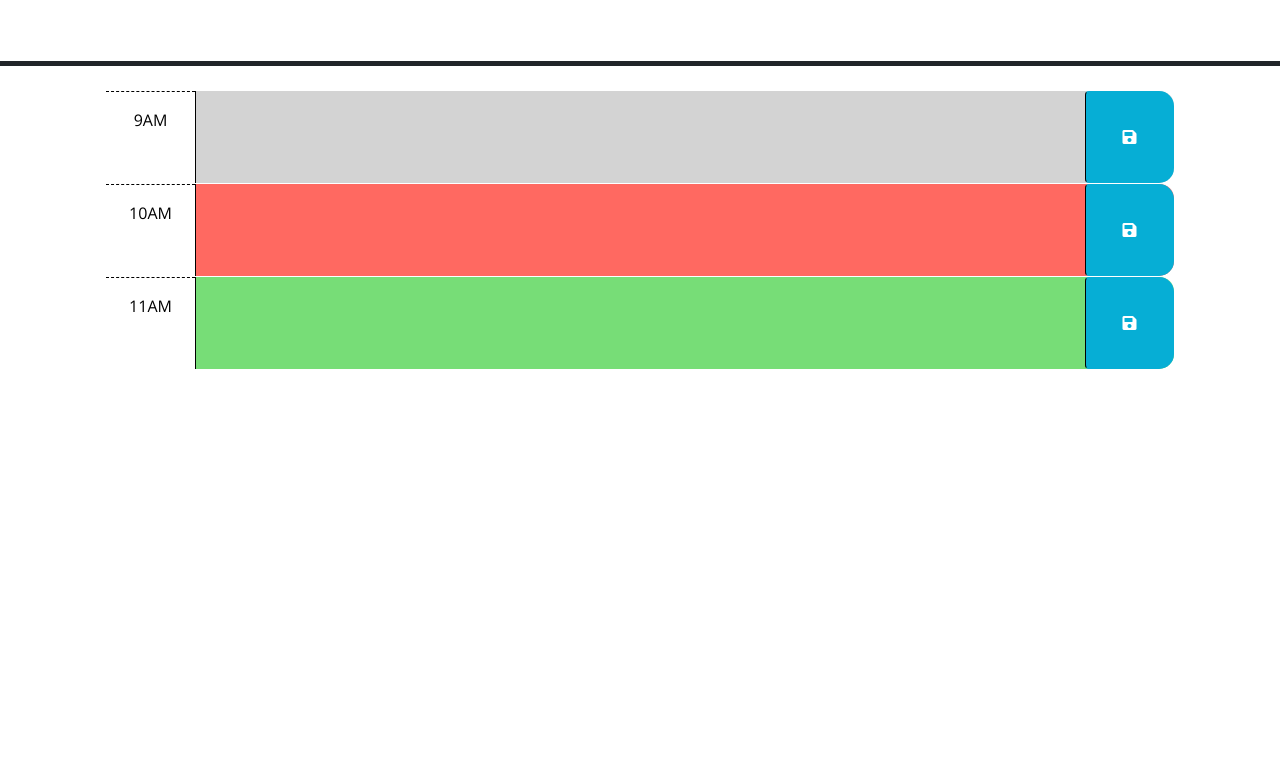
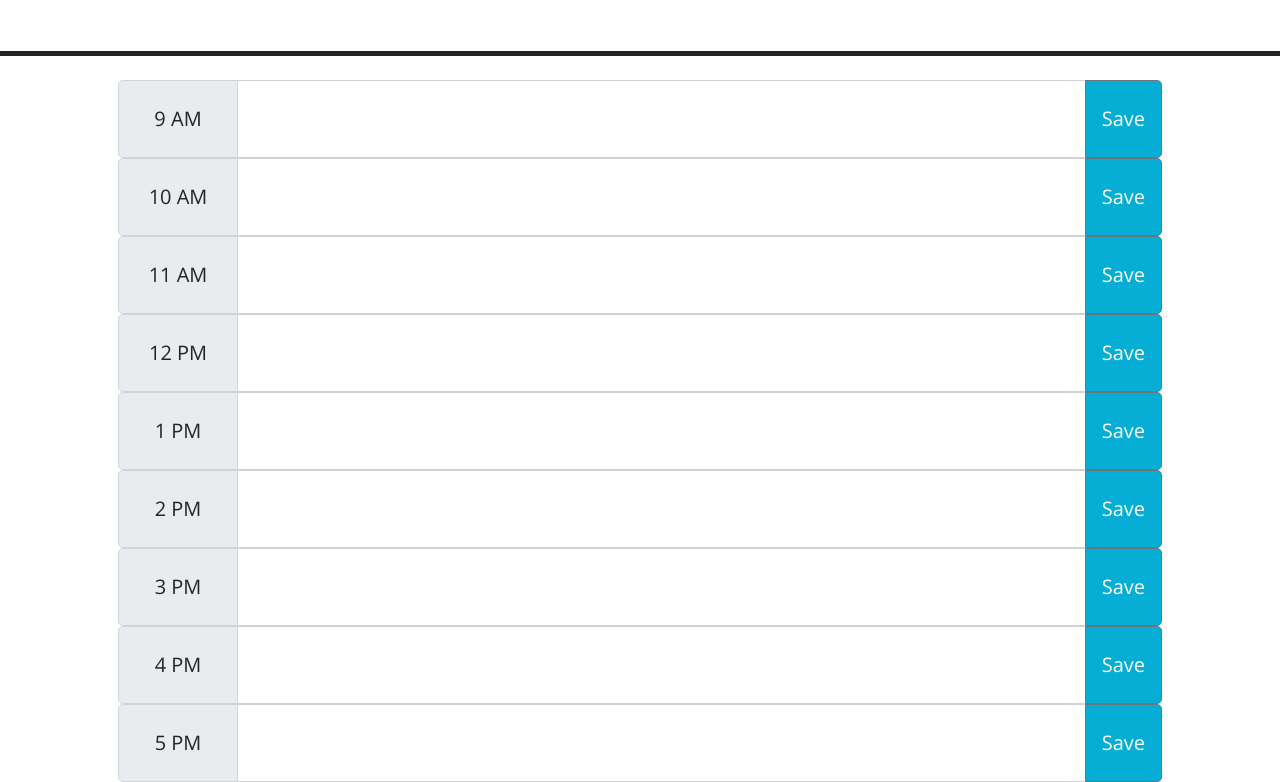
Before and after one commit to Airen22/Bootcamp-Challenge5-Scheduler, a plain HTML site: page index.html in a window 1280 px wide. Shown: the part 166-948 px from the top of the page. Before the commit the page ends 800 px from the top, so only its background shows below. Drawn offline with nearby package versions, Linux system fonts and the light colour scheme.

Commit message:
added all timeslots and formatted labels and btns

```diff
--- a/assets/css/style.css
+++ b/assets/css/style.css
@@ -3,15 +3,26 @@ body {
   font-size: 16px;
 }
 
-textarea {
+/* textarea {
   background: transparent;
   border: none;
   resize: none;
   color: #000000;
   border-left: 1px solid black;
   padding: 10px;
+} */
+
+.time-label {
+width: 6em;
+justify-content: center;
+line-height: 3;
+
 }
 
+.save-btn {
+  background-color: #06aed5;
+  color: white;
+}
 .description {
   white-space: pre-wrap;
 }
--- a/assets/js/script.js
+++ b/assets/js/script.js
@@ -1,6 +1,7 @@
 // Wrap all code that interacts with the DOM in a call to jQuery to ensure that
 // the code isn't run until the browser has finished rendering all the elements
 // in the html.
+var timeDisplayEl = $('#time-display');
 $(function () {
   // TODO: Add a listener for click events on the save button. This code should
   // use the id in the containing time-block as a key to save the user input in
@@ -9,6 +10,10 @@ $(function () {
   // time-block containing the button that was clicked? How might the id be
   // useful when saving the description in local storage?
   //
+  function displayTime() {
+    var rightNow = dayjs().format('MMM DD, YYYY [at] hh:mm:ss a');
+    timeDisplayEl.text(rightNow);
+  }
   // TODO: Add code to apply the past, present, or future class to each time
   // block by comparing the id to the current hour. HINTS: How can the id
   // attribute of each time-block be used to conditionally add or remove the
--- a/index.html
+++ b/index.html
@@ -18,7 +18,9 @@
       href="https://fonts.googleapis.com/css?family=Open+Sans&display=swap"
       rel="stylesheet"
     />
-    <link>
+    <link
+      rel="stylesheet" href="./assets/css/reset.css"/>
+
     <link rel="stylesheet" href="./assets/css/style.css" />
     <title>Work Day Scheduler</title>
   </head>
@@ -27,6 +29,7 @@
     <header class="p-5 mb-4 border-5 border-bottom border-dark text-center">
       <h1 class="display-3">Work Day Scheduler</h1>
       <p class="lead">A simple calendar app for scheduling your work day</p>
+      <span id="time-display"></span>
       <p id="currentDay" class="lead"></p>
     </header>
     <div class="container-lg px-5">
@@ -40,31 +43,58 @@
         code is implemented.
         -->
 
-      <!-- Example of a past time block. The "past" class adds a gray background color. -->
-      <div id="hour-9" class="row time-block past">
-        <div class="col-2 col-md-1 hour text-center py-3">9AM</div>
-        <textarea class="col-8 col-md-10 description" rows="3"> </textarea>
-        <button class="btn saveBtn col-2 col-md-1" aria-label="save">
-          <i class="fas fa-save" aria-hidden="true"></i>
-        </button>
+      <div class="input-group input-group-lg">
+        <span class="input-group-text time-label" id="inputGroup-sizing-lg">9 AM</span>
+        <input type="text" class="form-control" aria-label="Sizing example input" aria-describedby="inputGroup-sizing-lg">
+        <button class="btn btn-outline-secondary save-btn" type="button" id="button-addon2">Save</button>
       </div>
 
-      <!-- Example of a a present time block. The "present" class adds a red background color. -->
-      <div id="hour-10" class="row time-block present">
-        <div class="col-2 col-md-1 hour text-center py-3">10AM</div>
-        <textarea class="col-8 col-md-10 description" rows="3"> </textarea>
-        <button class="btn saveBtn col-2 col-md-1" aria-label="save">
-          <i class="fas fa-save" aria-hidden="true"></i>
-        </button>
+      <div class="input-group input-group-lg">
+        <span class="input-group-text time-label" id="inputGroup-sizing-lg">10 AM</span>
+        <input type="text" class="form-control" aria-label="Sizing example input" aria-describedby="inputGroup-sizing-lg">
+        <button class="btn btn-outline-secondary save-btn" type="button" id="button-addon2">Save</button>
       </div>
 
-      <!-- Example of a future time block. The "future" class adds a green background color. -->
-      <div id="hour-11" class="row time-block future">
-        <div class="col-2 col-md-1 hour text-center py-3">11AM</div>
-        <textarea class="col-8 col-md-10 description" rows="3"> </textarea>
-        <button class="btn saveBtn col-2 col-md-1" aria-label="save">
-          <i class="fas fa-save" aria-hidden="true"></i>
-        </button>
+      <div class="input-group input-group-lg">
+        <span class="input-group-text time-label" id="inputGroup-sizing-lg">11 AM</span>
+        <input type="text" class="form-control" aria-label="Sizing example input" aria-describedby="inputGroup-sizing-lg">
+        <button class="btn btn-outline-secondary save-btn" type="button" id="button-addon2">Save</button>
+      </div>
+
+      <div class="input-group input-group-lg">
+        <span class="input-group-text time-label" id="inputGroup-sizing-lg">12 PM</span>
+        <input type="text" class="form-control" aria-label="Sizing example input" aria-describedby="inputGroup-sizing-lg">
+        <button class="btn btn-outline-secondary save-btn" type="button" id="button-addon2">Save</button>
+      </div>
+
+      <div class="input-group input-group-lg">
+        <span class="input-group-text time-label" id="inputGroup-sizing-lg">1 PM</span>
+        <input type="text" class="form-control" aria-label="Sizing example input" aria-describedby="inputGroup-sizing-lg">
+        <button class="btn btn-outline-secondary save-btn" type="button" id="button-addon2">Save</button>
+      </div>
+
+      <div class="input-group input-group-lg">
+        <span class="input-group-text time-label" id="inputGroup-sizing-lg">2 PM</span>
+        <input type="text" class="form-control" aria-label="Sizing example input" aria-describedby="inputGroup-sizing-lg">
+        <button class="btn btn-outline-secondary save-btn" type="button" id="button-addon2">Save</button>
+      </div>
+
+      <div class="input-group input-group-lg">
+        <span class="input-group-text time-label" id="inputGroup-sizing-lg">3 PM</span>
+        <input type="text" class="form-control" aria-label="Sizing example input" aria-describedby="inputGroup-sizing-lg">
+        <button class="btn btn-outline-secondary save-btn" type="button" id="button-addon2">Save</button>
+      </div>
+
+      <div class="input-group input-group-lg">
+        <span class="input-group-text time-label" id="inputGroup-sizing-lg">4 PM</span>
+        <input type="text" class="form-control" aria-label="Sizing example input" aria-describedby="inputGroup-sizing-lg">
+        <button class="btn btn-outline-secondary save-btn" type="button" id="button-addon2">Save</button>
+      </div>
+
+      <div class="input-group input-group-lg">
+        <span class="input-group-text time-label" id="inputGroup-sizing-lg">5 PM</span>
+        <input type="text" class="form-control" aria-label="Sizing example input" aria-describedby="inputGroup-sizing-lg">
+        <button class="btn btn-outline-secondary save-btn" type="button" id="button-addon2">Save</button>
       </div>
 
     <script src="https://code.jquery.com/jquery-3.4.1.min.js"></script>
@@ -74,6 +104,6 @@
       crossorigin="anonymous"
     ></script>
 
-    <script src="script.js"></script>
+    <script src="./assets/js/script.js"></script>
   </body>
 </html>
```
Also changed, not shown: assets/css/reset.css (line endings or trailing spaces).
